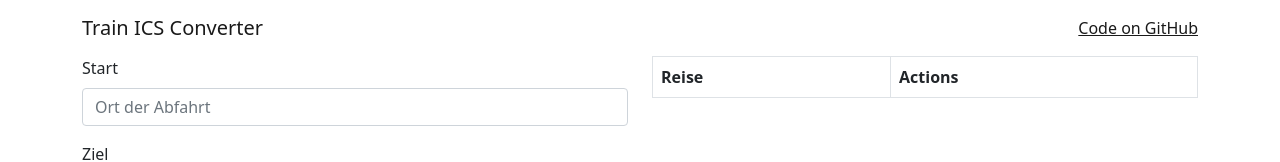
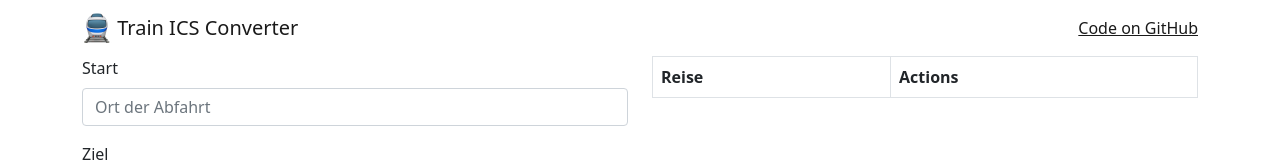
Before and after one commit to jeyemwey/train-ics-converter, a React (Create React App) app in the folder client/: page / in a window 1280 px wide. Shown: the top 162 px of the page. Built offline with nearby package versions, Linux system fonts and the light colour scheme; the HTML template or start-up script is replaced by a standard one.

Commit message:
:zap: fix title and favicon

```diff
--- a/client/public/index.html
+++ b/client/public/index.html
@@ -2,7 +2,7 @@
 <html lang="en">
   <head>
     <meta charset="utf-8" />
-    <link rel="icon" href="%PUBLIC_URL%/favicon.ico" />
+    <link rel="icon" type="image/png" href="%PUBLIC_URL%/train.png" />
     <meta name="viewport" content="width=device-width, initial-scale=1" />
     <meta name="description" content="Web site created using create-react-app" />
     <!--
@@ -14,7 +14,7 @@
       work correctly both with client-side routing and a non-root public URL.
       Learn how to configure a non-root public URL by running `npm run build`.
     -->
-    <title>React App</title>
+    <title>Train ICS Converter</title>
   </head>
   <body>
     <noscript>You need to enable JavaScript to run this app.</noscript>
--- a/client/src/App.tsx
+++ b/client/src/App.tsx
@@ -57,7 +57,13 @@ function App() {
     <>
       <Navbar collapseOnSelect expand="md">
         <Container>
-          <Navbar.Brand href="#home">Train ICS Converter</Navbar.Brand>
+          <Navbar.Brand href="#home"><img
+            src="/train.png"
+            width="30"
+            height="30"
+            className="d-inline-block align-top"
+            alt="Train icon"
+          />{" "}Train ICS Converter</Navbar.Brand>
           <Navbar.Toggle />
           <Navbar.Collapse className="justify-content-end">
             <Navbar.Text>
```
Also changed, not shown: client/public/train.png (added), 1 other file (tests, documents, lock files or other folders).
